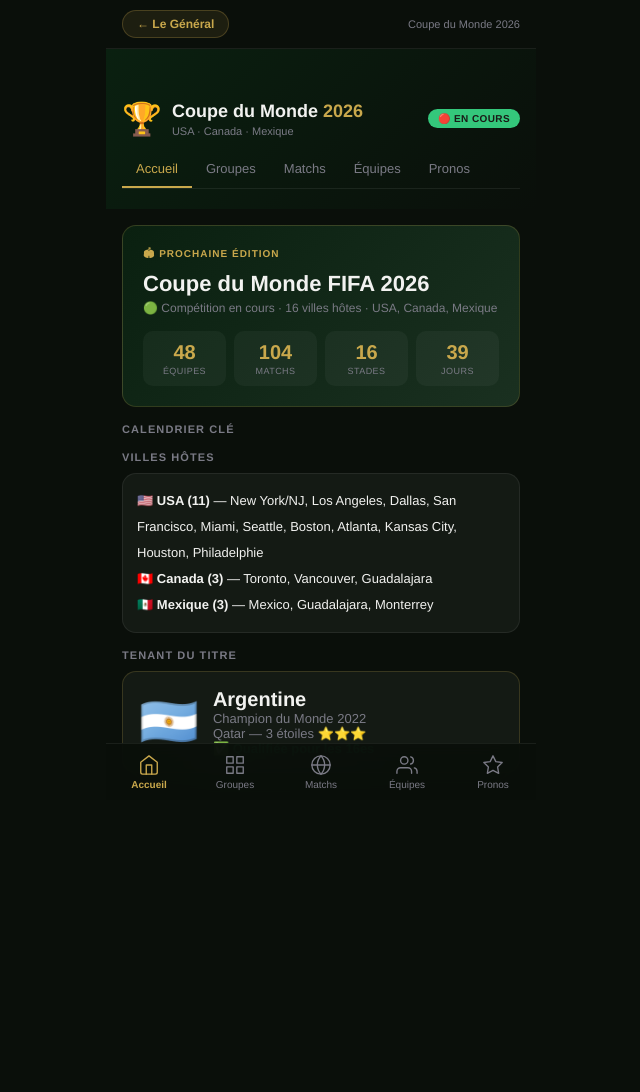
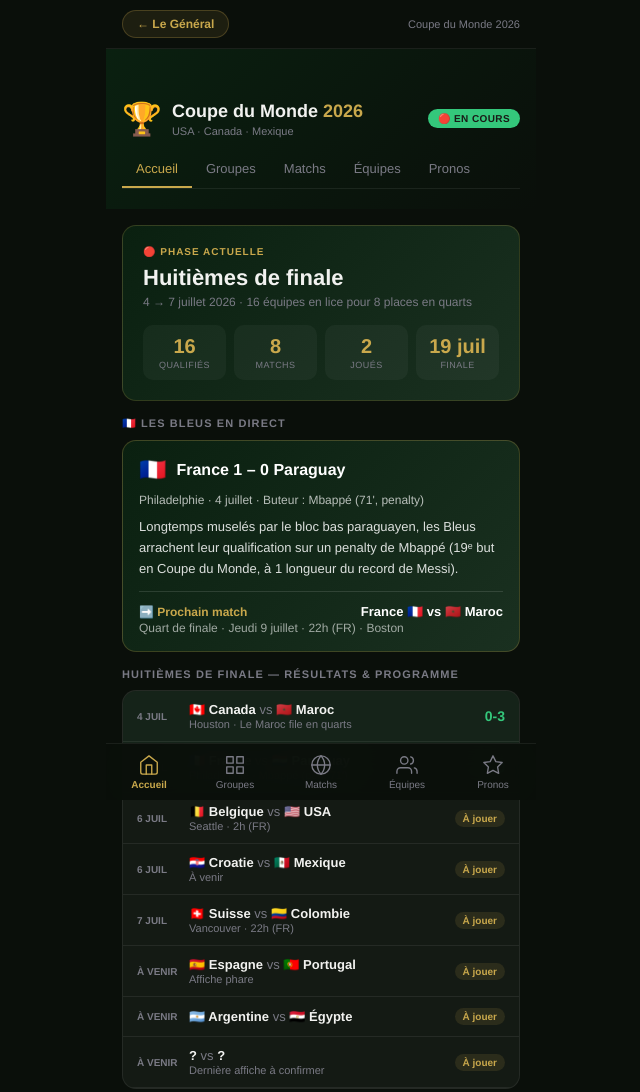
Before and after one commit to valNg1/Le-QG, a plain HTML site: page cdm2026.html in a window 1280 px wide. Shown: the top 1092 px of the page, without its empty margins (319-959 px from the left). Before the commit the page ends 869 px from the top, so only its background shows below. Drawn offline with Linux system fonts and the light colour scheme.

Commit message:
🐛 Fix bloc JS orphelin (cassait tout) + 8es de finale réelles

```diff
--- a/cdm2026.html
+++ b/cdm2026.html
@@ -120,19 +120,34 @@
 <!-- ACCUEIL -->
 <div id="view-accueil" class="view active">
   <div class="hero">
-    <div class="hero-label">🏟 Prochaine édition</div>
-    <div class="hero-title">Coupe du Monde FIFA 2026</div>
-    <div class="hero-sub">🟢 Compétition en cours · 16 villes hôtes · USA, Canada, Mexique</div>
+    <div class="hero-label">🔴 Phase actuelle</div>
+    <div class="hero-title">Huitièmes de finale</div>
+    <div class="hero-sub">4 → 7 juillet 2026 · 16 équipes en lice pour 8 places en quarts</div>
     <div class="stats-grid">
-      <div class="stat-box"><div class="stat-val">48</div><div class="stat-lbl">Équipes</div></div>
-      <div class="stat-box"><div class="stat-val">104</div><div class="stat-lbl">Matchs</div></div>
-      <div class="stat-box"><div class="stat-val">16</div><div class="stat-lbl">Stades</div></div>
-      <div class="stat-box"><div class="stat-val">39</div><div class="stat-lbl">Jours</div></div>
+      <div class="stat-box"><div class="stat-val">16</div><div class="stat-lbl">Qualifiés</div></div>
+      <div class="stat-box"><div class="stat-val">8</div><div class="stat-lbl">Matchs</div></div>
+      <div class="stat-box"><div class="stat-val">2</div><div class="stat-lbl">Joués</div></div>
+      <div class="stat-box"><div class="stat-val">19 juil</div><div class="stat-lbl">Finale</div></div>
     </div>
   </div>
 
-  <p class="sec">Calendrier clé</p>
-  <div id="calendar-key"></div>
+  <p class="sec">🇫🇷 Les Bleus en direct</p>
+  <div style="background:linear-gradient(135deg,#0A2010,#1A3020);border-radius:var(--r);padding:16px;border:1px solid rgba(201,168,76,.25);margin-bottom:16px;">
+    <div style="display:flex;align-items:center;gap:10px;margin-bottom:10px;">
+      <span style="font-size:22px;">🇫🇷</span>
+      <div style="font-size:16px;font-weight:800;color:#fff;">France 1 – 0 Paraguay</div>
+    </div>
+    <div style="font-size:12px;color:rgba(255,255,255,.7);margin-bottom:10px;">Philadelphie · 4 juillet · Buteur : Mbappé (71&#39;, penalty)</div>
+    <div style="font-size:13px;color:rgba(255,255,255,.85);line-height:1.6;">Longtemps muselés par le bloc bas paraguayen, les Bleus arrachent leur qualification sur un penalty de Mbappé (19ᵉ but en Coupe du Monde, à 1 longueur du record de Messi).</div>
+    <div style="margin-top:12px;padding-top:12px;border-top:1px solid rgba(255,255,255,.12);display:flex;align-items:center;justify-content:space-between;">
+      <div style="font-size:12px;color:var(--gold);font-weight:700;">➡️ Prochain match</div>
+      <div style="font-size:13px;color:#fff;font-weight:700;">France 🇫🇷 vs 🇲🇦 Maroc</div>
+    </div>
+    <div style="font-size:12px;color:rgba(255,255,255,.6);margin-top:2px;">Quart de finale · Jeudi 9 juillet · 22h (FR) · Boston</div>
+  </div>
+
+  <p class="sec">Huitièmes de finale — résultats & programme</p>
+  <div id="r16-schedule"></div>
 
   <p class="sec">Villes hôtes</p>
   <div style="background:var(--surface);border-radius:var(--r);border:1px solid var(--border);padding:14px;">
@@ -148,7 +163,7 @@
     <div style="font-size:48px">🇦🇷</div>
     <div>
       <div style="font-size:20px;font-weight:800;color:var(--text);">Argentine</div>
-      <div style="font-size:13px;color:var(--muted);">Champion du Monde 2022<br>Qatar — 3 étoiles ⭐⭐⭐<br><span style="color:#34C77B;font-weight:600;">✅ Qualifiée pour les 16es</span></div>
+      <div style="font-size:13px;color:var(--muted);">Champion du Monde 2022 — 3 étoiles ⭐⭐⭐<br>Qualifiée pour les 8es (3-2 a.p. vs Cap-Vert)<br><span style="color:#34C77B;font-weight:600;">🔜 8e de finale vs Égypte</span></div>
     </div>
   </div>
 </div>
@@ -269,19 +284,6 @@
 }
 
 // Données
-// anciens groupes remplacés
-
-  {nom:"A", equipes:[{f:"🇦🇷",n:"Argentine"},{f:"🇨🇱",n:"Chili"},{f:"🇵🇪",n:"Pérou"},{f:"🇨🇦",n:"Canada"}]},
-  {nom:"B", equipes:[{f:"🇫🇷",n:"France"},{f:"🇲🇦",n:"Maroc"},{f:"🇵🇹",n:"Portugal"},{f:"🇿🇦",n:"Afrique du Sud"}]},
-  {nom:"C", equipes:[{f:"🇪🇸",n:"Espagne"},{f:"🇩🇪",n:"Allemagne"},{f:"🇯🇵",n:"Japon"},{f:"🇨🇷",n:"Costa Rica"}]},
-  {nom:"D", equipes:[{f:"🇧🇷",n:"Brésil"},{f:"🇲🇽",n:"Mexique"},{f:"🇸🇳",n:"Sénégal"},{f:"🇮🇷",n:"Iran"}]},
-  {nom:"E", equipes:[{f:"🇦🇪",n:"Angleterre"},{f:"🇳🇱",n:"Pays-Bas"},{f:"🇺🇸",n:"États-Unis"},{f:"🇦🇺",n:"Australie"}]},
-  {nom:"F", equipes:[{f:"🇧🇪",n:"Belgique"},{f:"🇭🇷",n:"Croatie"},{f:"🇲🇽",n:"Mexique"},{f:"🇳🇬",n:"Nigeria"}]},
-  {nom:"G", equipes:[{f:"🇵🇹",n:"Portugal"},{f:"🇺🇸",n:"États-Unis"},{f:"🇺🇾",n:"Uruguay"},{f:"🇰🇷",n:"Corée du Sud"}]},
-  {nom:"H", equipes:[{f:"🇦🇷",n:"Argentine"},{f:"🇩🇰",n:"Danemark"},{f:"🇲🇦",n:"Maroc"},{f:"🇳🇬",n:"Nigeria"}]},
-  // Format étendu 48 équipes : 12 groupes de 4
-];
-
 const GROUPES = [
   {nom:"A", equipes:[{f:"🇲🇽",n:"Mexique"},{f:"🇿🇦",n:"Afrique du Sud"},{f:"🇰🇷",n:"Corée du Sud"},{f:"🇨🇿",n:"Tchéquie"}]},
   {nom:"B", equipes:[{f:"🇨🇦",n:"Canada"},{f:"🇧🇦",n:"Bosnie"},{f:"🇶🇦",n:"Qatar"},{f:"🇨🇭",n:"Suisse"}]},
@@ -383,21 +385,33 @@
     </div>`).join("");
 }
 
-// Calendrier clé accueil
-function renderCalendar() {
-  const events = [
-    {date:"11 juin",label:"✅ Mexique 2-0 Afrique du Sud (ouverture)"},
-    {date:"17 juin",label:"✅ France 3-0 Irak — Les Bleus lancés !"},
-    {date:"23 juin",label:"✅ France 3-2 Sénégal — Qualifiés !"},
-    {date:"26 juin",label:"🔴 EN COURS — Norvège vs France (Boston, 21h FR)"},
-    {date:"28-30 juin",label:"⚽ Seizièmes de finale — 32 équipes"},
-    {date:"19 juillet",label:"🏆 Finale — MetLife Stadium, New York"},
-  ];
-  document.getElementById("calendar-key").innerHTML = events.map(e=>`
-    <div style="display:flex;gap:12px;padding:10px 0;border-bottom:1px solid var(--border);align-items:center;">
-      <div style="font-size:11px;color:var(--muted);font-weight:600;min-width:60px;flex-shrink:0">${e.date.split(" ").slice(0,2).join(" ")}</div>
-      <div style="font-size:13px;color:var(--text);font-weight:500">${e.label}</div>
-    </div>`).join("");
+// Huitièmes de finale — résultats réels + programme
+const R16_MATCHES = [
+  {date:"4 juil",ville:"Houston",eq1:"🇨🇦 Canada",eq2:"🇲🇦 Maroc",score:"0-3",done:true,note:"Le Maroc file en quarts"},
+  {date:"4 juil",ville:"Philadelphie",eq1:"🇫🇷 France",eq2:"🇵🇾 Paraguay",score:"1-0",done:true,note:"Mbappé (pen. 71')"},
+  {date:"6 juil",ville:"Seattle",eq1:"🇧🇪 Belgique",eq2:"🇺🇸 USA",score:"",done:false,note:"2h (FR)"},
+  {date:"6 juil",ville:"—",eq1:"🇭🇷 Croatie",eq2:"🇲🇽 Mexique",score:"",done:false,note:"À venir"},
+  {date:"7 juil",ville:"Vancouver",eq1:"🇨🇭 Suisse",eq2:"🇨🇴 Colombie",score:"",done:false,note:"22h (FR)"},
+  {date:"À venir",ville:"—",eq1:"🇪🇸 Espagne",eq2:"🇵🇹 Portugal",score:"",done:false,note:"Affiche phare"},
+  {date:"À venir",ville:"—",eq1:"🇦🇷 Argentine",eq2:"🇪🇬 Égypte",score:"",done:false,note:""},
+  {date:"À venir",ville:"—",eq1:"?",eq2:"?",score:"",done:false,note:"Dernière affiche à confirmer"},
+];
+
+function renderR16Schedule() {
+  const el = document.getElementById("r16-schedule");
+  if (!el) return;
+  el.innerHTML = `<div style="background:var(--surface);border-radius:var(--r);border:1px solid var(--border);overflow:hidden;">
+    ${R16_MATCHES.map(m => `<div style="display:flex;align-items:center;gap:10px;padding:11px 14px;border-bottom:1px solid var(--border);${m.done?'background:rgba(52,199,123,.05);':''}">
+      <div style="font-size:10px;color:var(--muted);font-weight:700;min-width:42px;flex-shrink:0;text-transform:uppercase;">${m.date}</div>
+      <div style="flex:1;min-width:0;">
+        <div style="font-size:13px;font-weight:700;color:var(--text);">${m.eq1} <span style="color:var(--muted);font-weight:500;">vs</span> ${m.eq2}</div>
+        <div style="font-size:11px;color:var(--muted);margin-top:1px;">${m.ville!=="—"?m.ville+" · ":""}${m.note}</div>
+      </div>
+      ${m.done
+        ? `<div style="font-size:14px;font-weight:800;color:#34C77B;flex-shrink:0;">${m.score}</div>`
+        : `<span style="font-size:10px;padding:3px 8px;border-radius:20px;background:rgba(201,168,76,.12);color:var(--gold);font-weight:700;flex-shrink:0;">${m.done?'':'À jouer'}</span>`}
+    </div>`).join("")}
+  </div>`;
 }
 
 // Pronos
@@ -436,7 +450,7 @@
   filterMatchs("group");
   renderTeams();
   renderPronos();
-  renderCalendar();
+  renderR16Schedule();
 });
 </script>
 </body>
```
